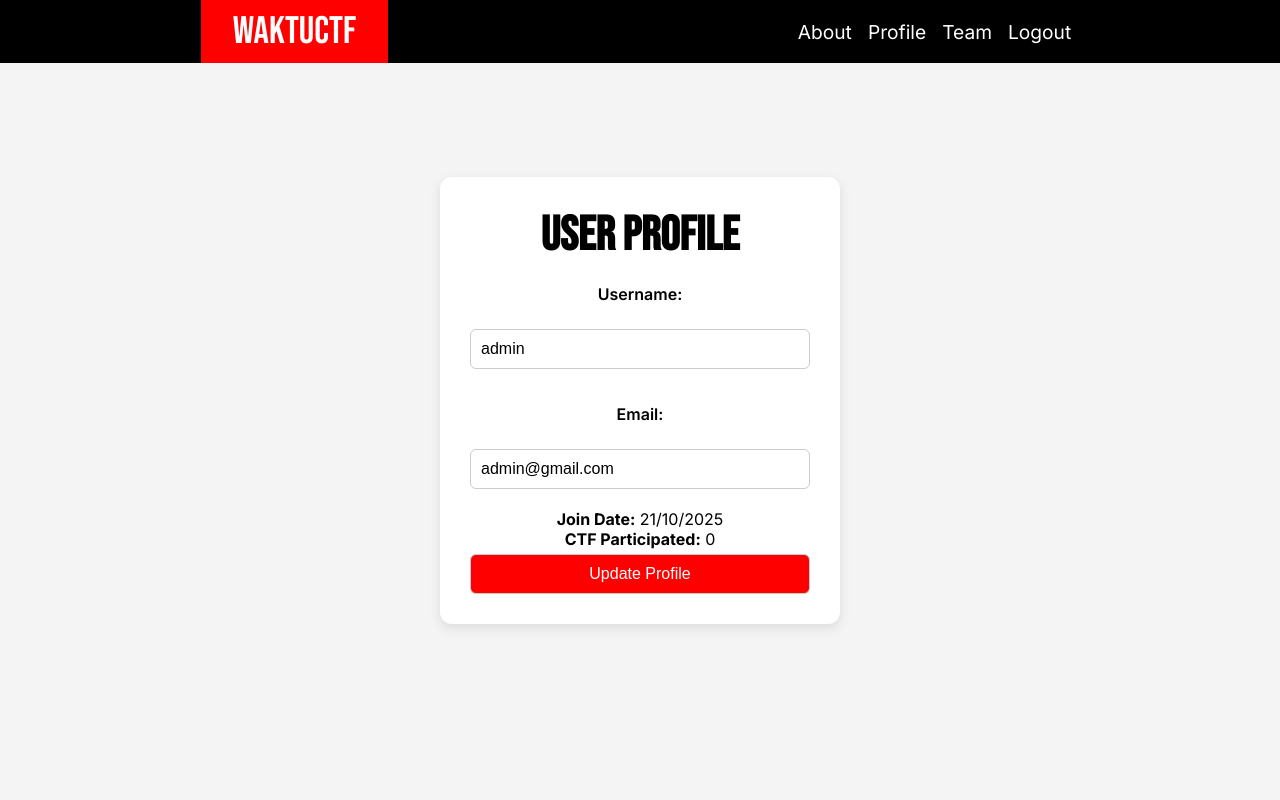
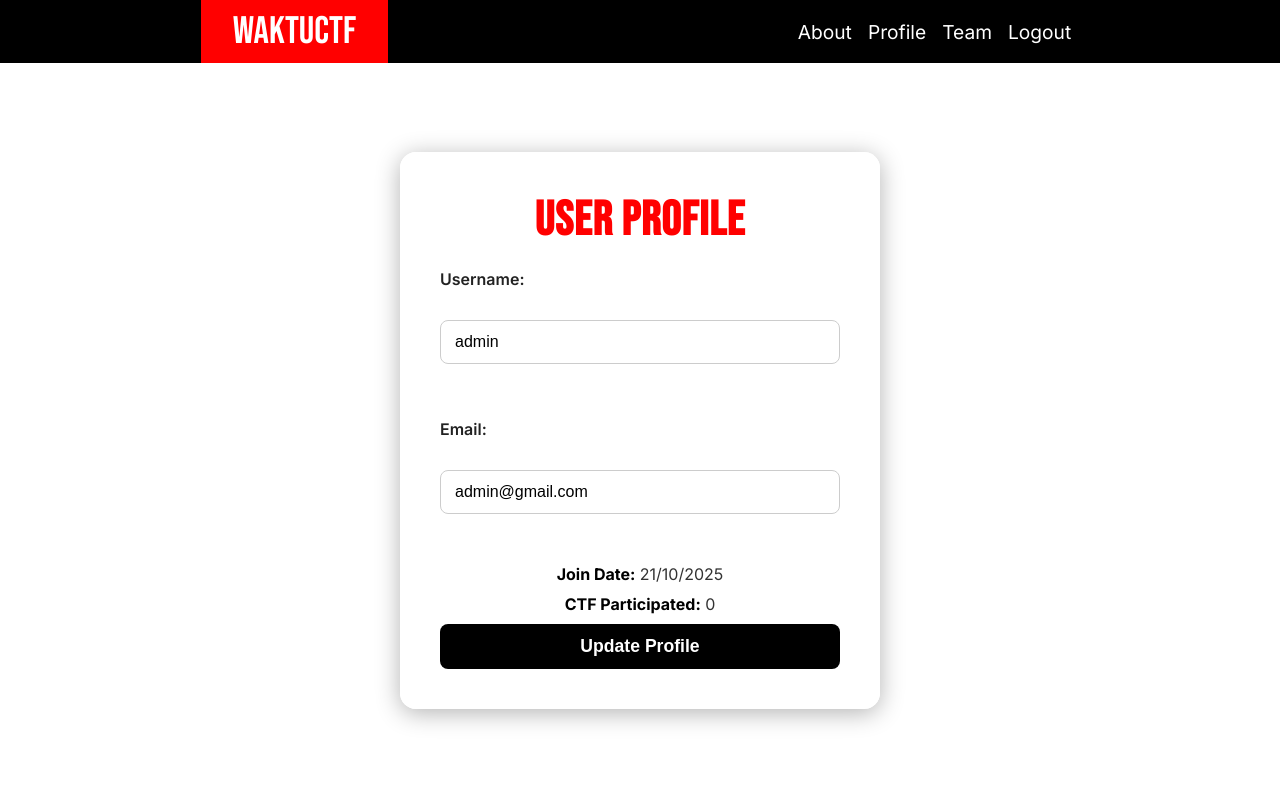
Before and after one commit to haruslah/WaktuCTF-PHP, a PHP site: page /profile.php in a window 1280 px wide. Run offline with PHP 8.4, Linux system fonts and the light colour scheme; a user stored in the database is signed in; data comes from the database, SQL or seed files in the repository; data that the repository does not hold is empty.

Commit message:
Updated style.css

```diff
--- a/style.css
+++ b/style.css
@@ -705,7 +705,7 @@ input, select {
   flex-wrap: wrap;
   justify-content: center;
   gap: 40px;
-  background: url("https://ics-cert.kaspersky.com/wp-content/uploads/sites/27/2019/04/CTF_1.jpg")
+  background: url("./images/CTF_1.jpg")
               no-repeat center center / cover fixed;
   color: #000000;
   font-family: "Inter", sans-serif;
@@ -853,3 +853,135 @@ input, select {
 }
 
 /* === END TEAM PAGE STYLES === */
+
+/* === PROFILE PAGE STYLES === */
+
+.profile {
+  position: relative;
+  min-height: 100vh;
+  padding: 120px 20px 60px;
+  display: flex;
+  justify-content: center;
+  align-items: center;
+  font-family: "Inter", sans-serif;
+  background: linear-gradient(to bottom right, #ffffff, #ffffff);
+}
+
+/* Dark overlay for readability */
+.profile::before {
+  content: "";
+  position: absolute;
+  inset: 0;
+  background: rgba(0, 0, 0, 0.75);
+  z-index: -1;
+}
+
+/* Profile Card */
+.profile-card {
+  background: rgba(255, 255, 255, 0.95);
+  border-radius: 16px;
+  box-shadow: 0 4px 25px rgba(0, 0, 0, 0.3);
+  padding: 40px;
+  max-width: 480px;
+  width: 100%;
+  text-align: left;
+  backdrop-filter: blur(6px);
+  transition: transform 0.3s ease, box-shadow 0.3s ease;
+}
+
+.profile-card:hover {
+  transform: translateY(-5px);
+  box-shadow: 0 6px 30px rgba(0, 0, 0, 0.4);
+}
+
+.profile-card h2 {
+  font-family: "Bebas Neue", sans-serif;
+  font-size: 3rem;
+  color: red;
+  margin-bottom: 20px;
+  text-align: center;
+  letter-spacing: 1px;
+}
+
+/* Input Fields */
+.profile-card input[type="text"],
+.profile-card input[type="email"] {
+  width: 100%;
+  padding: 12px 14px;
+  border: 1px solid #ccc;
+  border-radius: 8px;
+  margin-bottom: 20px;
+  font-size: 1rem;
+  transition: border-color 0.25s ease;
+}
+
+.profile-card input[type="text"]:focus,
+.profile-card input[type="email"]:focus {
+  border-color: red;
+  outline: none;
+}
+
+/* Labels and Info */
+.profile-card label {
+  display: block;
+  font-weight: 600;
+  margin-bottom: 6px;
+  color: #222;
+}
+
+.profile-card p {
+  color: #333;
+  font-size: 1rem;
+  text-align: center;
+  margin: 10px 0;
+}
+
+.profile-card strong {
+  color: #000;
+}
+
+/* Success Message */
+.profile-card p[style*="color: green;"] {
+  color: #008000 !important;
+  text-align: center;
+  margin-bottom: 1rem;
+  font-weight: 600;
+}
+
+/* Submit Button */
+.submit-update {
+  display: block;
+  width: 100%;
+  padding: 12px;
+  font-size: 1.1rem;
+  font-weight: bold;
+  border: none;
+  border-radius: 8px;
+  background-color: black;
+  color: #fff;
+  cursor: pointer;
+  transition: background 0.3s ease, transform 0.2s ease;
+}
+
+.submit-update:hover {
+  background-color: rgb(0, 204, 255);
+  transform: scale(1.02);
+}
+
+/* Responsive */
+@media (max-width: 600px) {
+  .profile-card {
+    padding: 25px;
+    max-width: 90%;
+  }
+
+  .profile-card h2 {
+    font-size: 2.2rem;
+  }
+
+  .submit-update {
+    font-size: 1rem;
+  }
+}
+
+/* === END PROFILE STYLES === */
```
Also changed, not shown: images/CTF_1.jpg (added).
